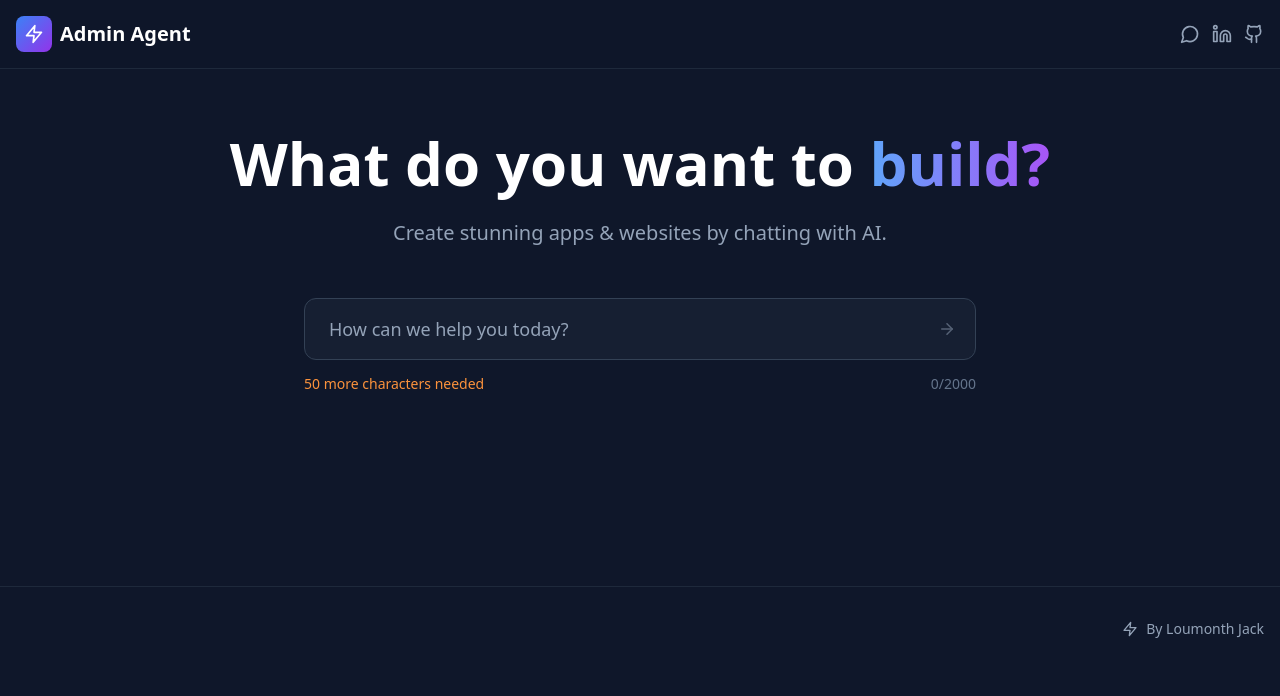
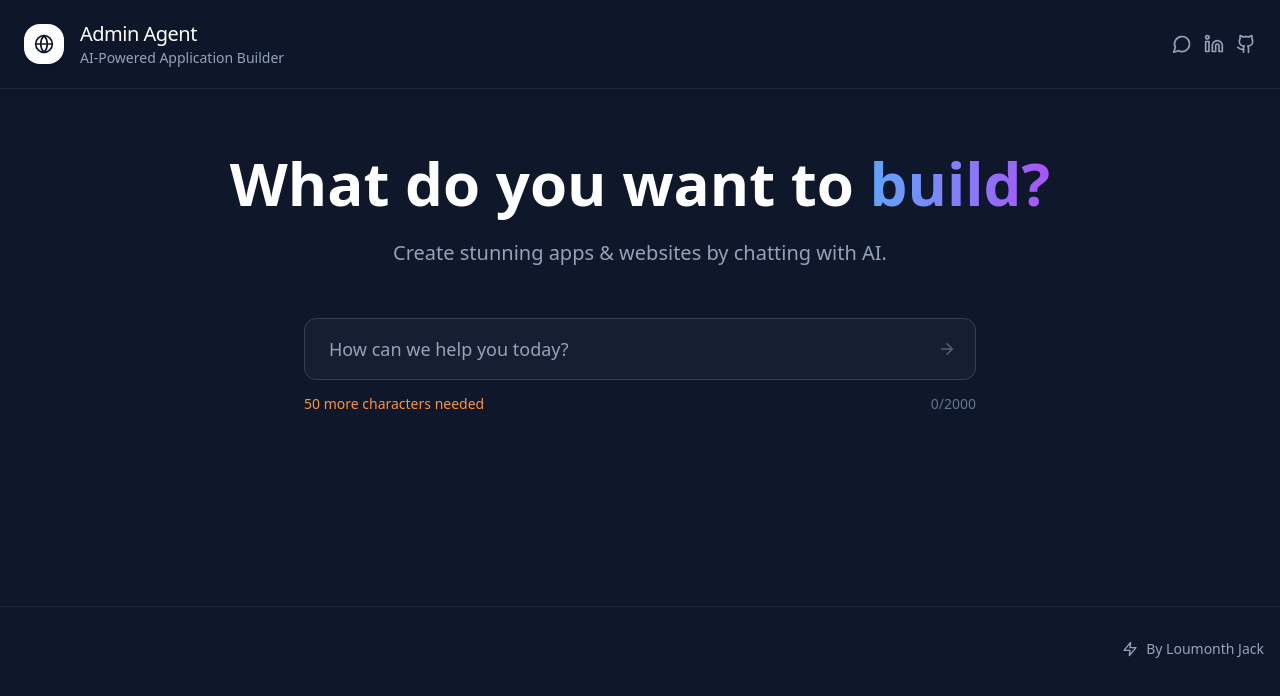
Before and after one commit to loumonthjack/ai-agent-frontend, a React (Vite) app: page / in a window 1280 px wide. Shown: the top 696 px of the page. Built offline with nearby package versions, Linux system fonts and the light colour scheme; no server answers.

Commit message:
Update Header.tsx

```diff
--- a/src/components/Header.tsx
+++ b/src/components/Header.tsx
@@ -1,6 +1,5 @@
 import React, { useState } from 'react';
-import { Menu, X } from 'lucide-react';
-import Logo from './Logo';
+import { Menu, X, Globe } from 'lucide-react';
 import SocialLinks from './SocialLinks';
 
 const Header = () => {
@@ -8,35 +7,43 @@ const Header = () => {
 
   return (
     <header className="border-b border-slate-800 bg-slate-900/95 backdrop-blur-sm sticky top-0 z-50">
-      <nav className="container mx-auto px-4 py-4">
-        <div className="flex items-center justify-between">
-          <Logo />
+      <div className="px-6 py-5 flex items-center justify-between">
+        <div className="flex items-center space-x-4">
+          <div className="w-10 h-10 bg-white rounded-2xl flex items-center justify-center shadow-lg">
+            <Globe className="w-5 h-5 text-slate-900" />
+          </div>
+          <div>
+            <h1 className="text-xl font-light text-white tracking-tight">Admin Agent</h1>
+            <p className="text-sm text-slate-400 hidden sm:block font-light">AI-Powered Application Builder</p>
+          </div>
+        </div>
 
-          {/* Desktop Actions */}
-          <div className="hidden md:flex items-center space-x-4">
+        <div className="flex items-center space-x-6">
+          {/* Desktop Social Links */}
+          <div className="hidden md:flex">
             <SocialLinks />
           </div>
 
           {/* Mobile menu button */}
           <button
-            className="md:hidden text-slate-300 hover:text-white"
+            className="md:hidden text-slate-300 hover:text-white transition-colors"
             onClick={() => setIsMenuOpen(!isMenuOpen)}
           >
             {isMenuOpen ? <X size={24} /> : <Menu size={24} />}
           </button>
         </div>
+      </div>
 
-        {/* Mobile Navigation */}
-        {isMenuOpen && (
-          <div className="md:hidden mt-4 pb-4 border-t border-slate-800 pt-4">
-            <div className="flex flex-col space-y-4">
-              <div className="flex items-center space-x-4 pt-4 border-t border-slate-800">
-                <SocialLinks />
-              </div>
+      {/* Mobile Navigation */}
+      {isMenuOpen && (
+        <div className="md:hidden bg-slate-900/95 backdrop-blur-xl border-t border-slate-800">
+          <div className="px-6 py-4">
+            <div className="flex items-center justify-center">
+              <SocialLinks />
             </div>
           </div>
-        )}
-      </nav>
+        </div>
+      )}
     </header>
   );
 };
--- a/src/components/SocialLinks.tsx
+++ b/src/components/SocialLinks.tsx
@@ -7,7 +7,7 @@ const SocialLinks = () => {
       <a
         href="mailto:me@loumonthjack.com"
         className="text-slate-400 hover:text-white transition-colors"
-        aria-label="Discord"
+        aria-label="Email"
       >
         <MessageCircle size={20} />
       </a>
@@ -21,7 +21,7 @@ const SocialLinks = () => {
       <a
         href="https://github.com/loumonthjack"
         className="text-slate-400 hover:text-white transition-colors"
-        aria-label="Reddit"
+        aria-label="GitHub"
       >
         <Github size={20} />
       </a>
```
